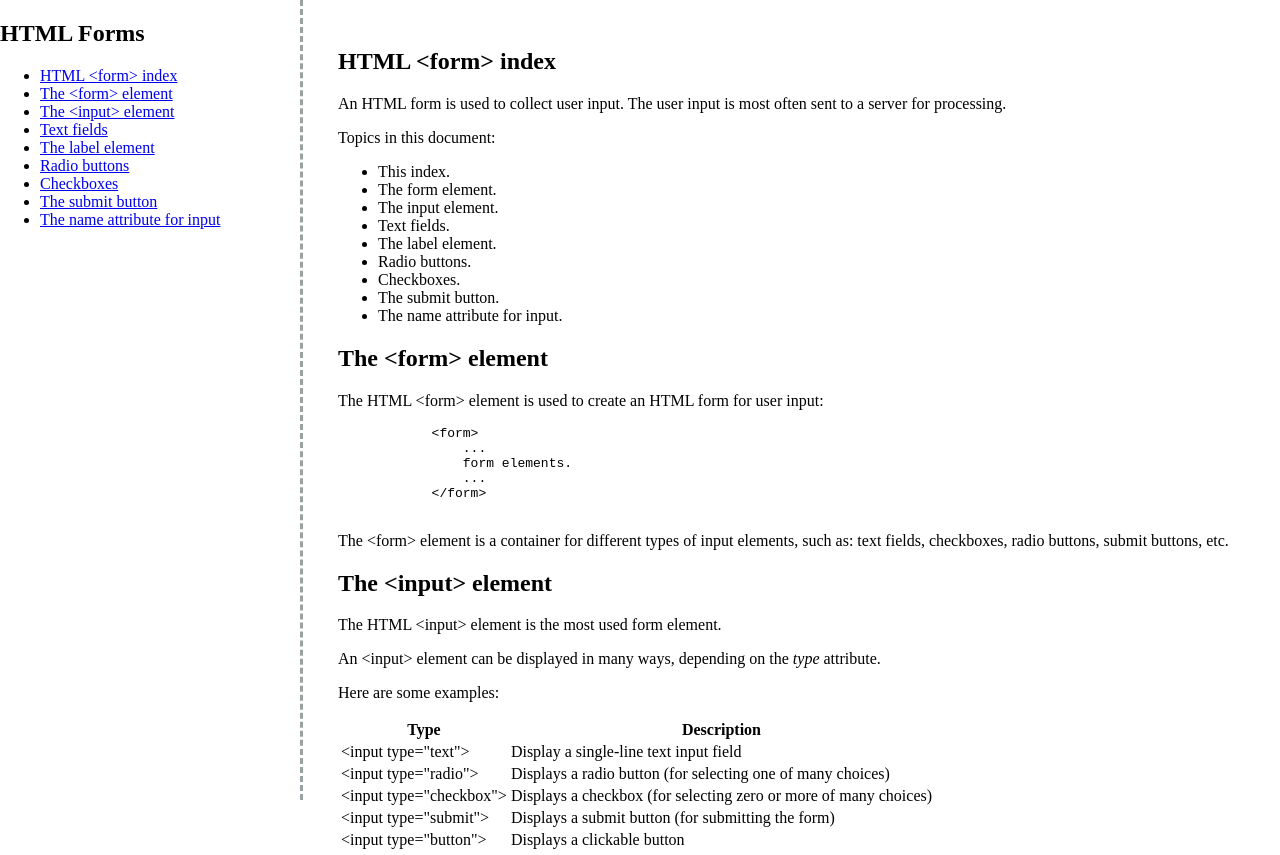
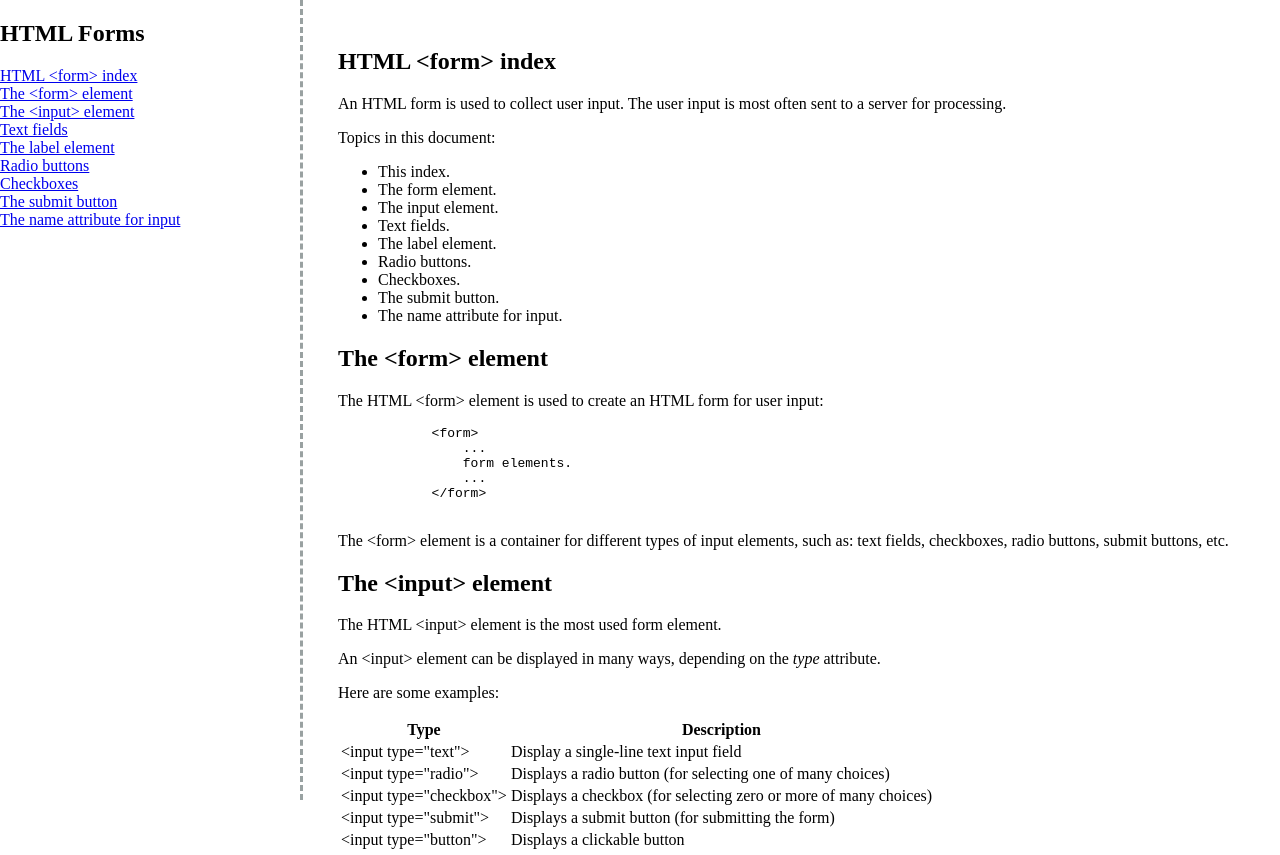
Before and after one commit to jmendozav/FreeCodeCamp-TechnicalDocumentationPage, a plain HTML site: page index.html in a window 1280 px wide. Shown: the top 855 px of the page. Drawn offline with Linux system fonts and the light colour scheme.

Commit message:
Elimina las viñetas, margen y relleno de los elementos de la lista en la barra de navegación.

```diff
--- a/css/style.css
+++ b/css/style.css
@@ -7,6 +7,12 @@
     height: 100%;
     border-right: dashed;
     border-color: rgba(0, 22, 22, 0.4);
+  }
+
+  #navbar ul {
+    list-style-type: none;
+    margin: 0%;
+    padding: 0%;
   }
 
   #main-doc {
```
